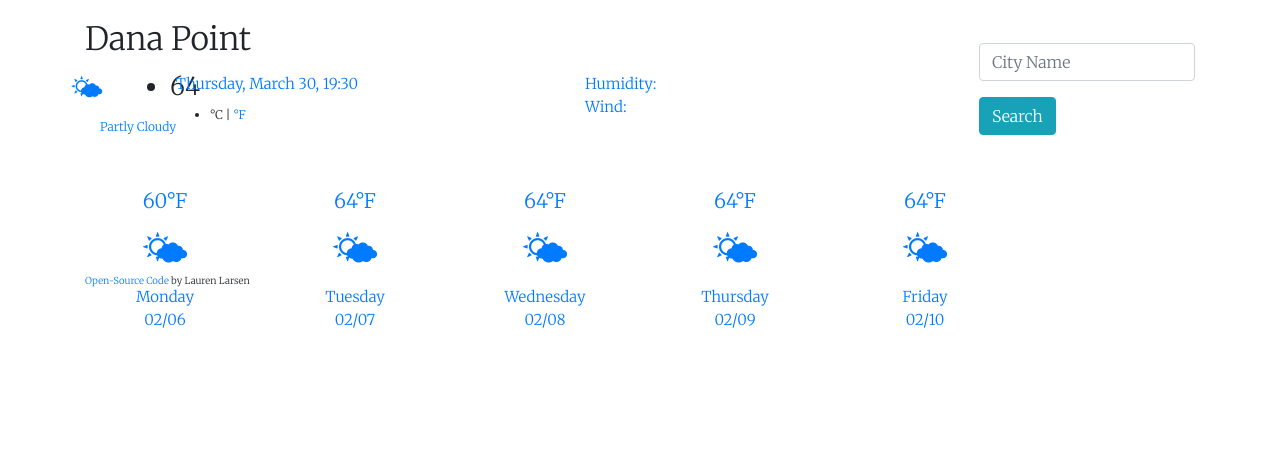
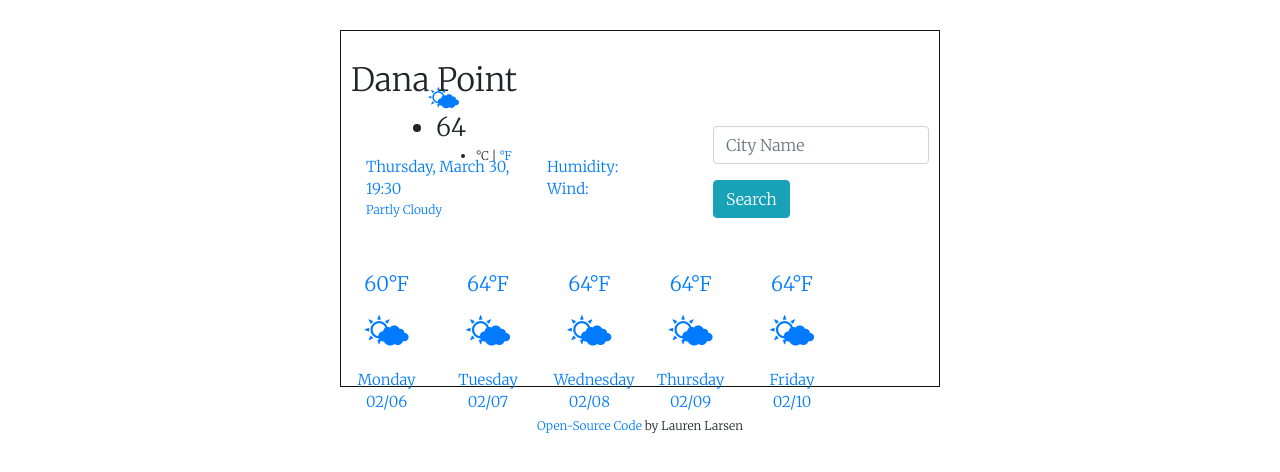
Before and after one commit to lofilauren/Weather-App, a plain HTML site: page index.html in a window 1280 px wide. Drawn offline with nearby package versions, Linux system fonts and the light colour scheme; a web font is replaced by a local one.

Commit message:
Added a border
added a border around the entire app correcting / making adjustments to items in the header.

```diff
--- a/index.html
+++ b/index.html
@@ -24,7 +24,7 @@
   </head>
   <body>
     <div class="container">
-    <div class="Weather-App">
+    <div class="weather-app">
 
       <h2 id="city">Dana Point</h2>
 
@@ -107,11 +107,12 @@
             02/10
           </div>
         </div>
-        </div>
-        <small>
+          <small>
 <a class=OpenLink href="https://github.com/lofilauren/Weather-App">Open-Source Code </a>
         by Lauren Larsen
         </small>
+        </div>
+
       </div>
       </div>
    <script src="src/script.js"></script>
--- a/src/styles.css
+++ b/src/styles.css
@@ -3,11 +3,14 @@
   top: 20px;
   margin: 0 0 5px;
 }
+.weather-app {
+  max-width: 600px;
+  margin: 30px auto;
+  padding: 10px;
+  border: 1px solid #111;
+}
 .icon {
-  position: fixed;
-  top: 68px;
-  margin: 5px 0 5px;
-  left: 70px;
+  position: relative;
 }
 .units {
   position: relative;
@@ -48,6 +51,7 @@
   text-align: center;
 }
 .openLink {
+  position: relative;
   color: pink;
   font-size: 10px;
   padding-bottom: 10px;
```
